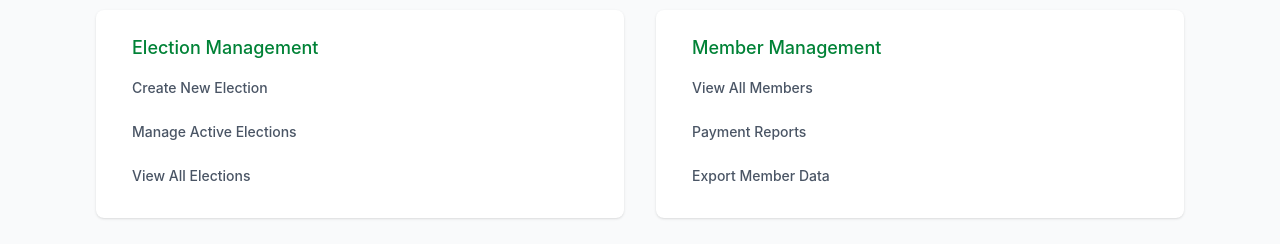
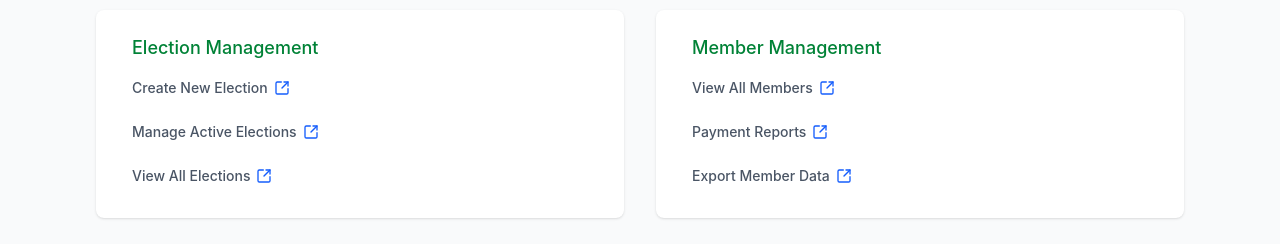
Before and after one commit to manaf-dev/gmsa-voting-app, a Vue app in the folder frontend/: page /admin in a window 1280 px wide. Shown: the part 447-691 px from the top of the page. Built offline with nearby package versions, Linux system fonts and the light colour scheme.

Commit message:
style: correct the hyperlinks

```diff
--- a/frontend/src/pages/admin/AdminDashboard.vue
+++ b/frontend/src/pages/admin/AdminDashboard.vue
@@ -1,5 +1,13 @@
 <script setup lang="ts">
-import { ArrowLeft, Backpack, BadgeCheck, Vote, Users, UserCheck } from 'lucide-vue-next'
+import {
+  ArrowLeft,
+  Backpack,
+  BadgeCheck,
+  Vote,
+  Users,
+  UserCheck,
+  SquareArrowOutUpRight,
+} from 'lucide-vue-next'
 </script>
 
 <template>
@@ -105,21 +113,22 @@ import { ArrowLeft, Backpack, BadgeCheck, Vote, Users, UserCheck } from 'lucide-
         <div class="space-y-2">
           <router-link
             to="/admin/elections/create"
-            class="block w-max py-2 px-3 rounded-full hover:bg-gray-100 hover:text-gray-900"
+            class="flex items-center gap-1.5 w-max py-2 px-3 rounded-full hover:bg-gray-100 hover:text-gray-900 hover:gap-2 transition-all duration-200 ease-in-out"
           >
             Create New Election
+            <SquareArrowOutUpRight class="w-4 h-4 text-blue-600" />
           </router-link>
           <router-link
             to="/elections"
-            class="block w-max py-2 px-3 rounded-full hover:bg-gray-100 hover:text-gray-900"
+            class="flex items-center gap-1.5 w-max py-2 px-3 rounded-full hover:bg-gray-100 hover:text-gray-900 hover:gap-2 transition-all duration-200 ease-in-out"
           >
-            Manage Active Elections
+            Manage Active Elections <SquareArrowOutUpRight class="w-4 h-4 text-blue-600" />
           </router-link>
           <router-link
             to="/elections"
-            class="block w-max py-2 px-3 rounded-full hover:bg-gray-100 hover:text-gray-900"
+            class="flex items-center gap-1.5 w-max py-2 px-3 rounded-full hover:bg-gray-100 hover:text-gray-900 hover:gap-2 transition-all duration-200 ease-in-out"
           >
-            View All Elections
+            View All Elections <SquareArrowOutUpRight class="w-4 h-4 text-blue-600" />
           </router-link>
         </div>
       </div>
@@ -129,19 +138,19 @@ import { ArrowLeft, Backpack, BadgeCheck, Vote, Users, UserCheck } from 'lucide-
         <div class="space-y-2">
           <router-link
             to="/admin/members"
-            class="block w-max py-2 px-3 rounded-full hover:bg-gray-100 hover:text-gray-900"
+            class="flex items-center gap-1.5 w-max py-2 px-3 rounded-full hover:bg-gray-100 hover:text-gray-900 hover:gap-2 transition-all duration-200 ease-in-out"
           >
-            View All Members
+            View All Members <SquareArrowOutUpRight class="w-4 h-4 text-blue-600" />
           </router-link>
           <button
-            class="block w-max py-2 px-3 rounded-full hover:bg-gray-100 hover:text-gray-900 text-left"
+            class="flex items-center gap-1.5 w-max py-2 px-3 rounded-full hover:bg-gray-100 hover:text-gray-900 hover:gap-2 transition-all duration-200 ease-in-out"
           >
-            Payment Reports
+            Payment Reports <SquareArrowOutUpRight class="w-4 h-4 text-blue-600" />
           </button>
           <button
-            class="block w-max py-2 px-3 rounded-full hover:bg-gray-100 hover:text-gray-900 text-left"
+            class="flex items-center gap-1.5 w-max py-2 px-3 rounded-full hover:bg-gray-100 hover:text-gray-900 hover:gap-2 transition-all duration-200 ease-in-out"
           >
-            Export Member Data
+            Export Member Data <SquareArrowOutUpRight class="w-4 h-4 text-blue-600" />
           </button>
         </div>
       </div>
```
